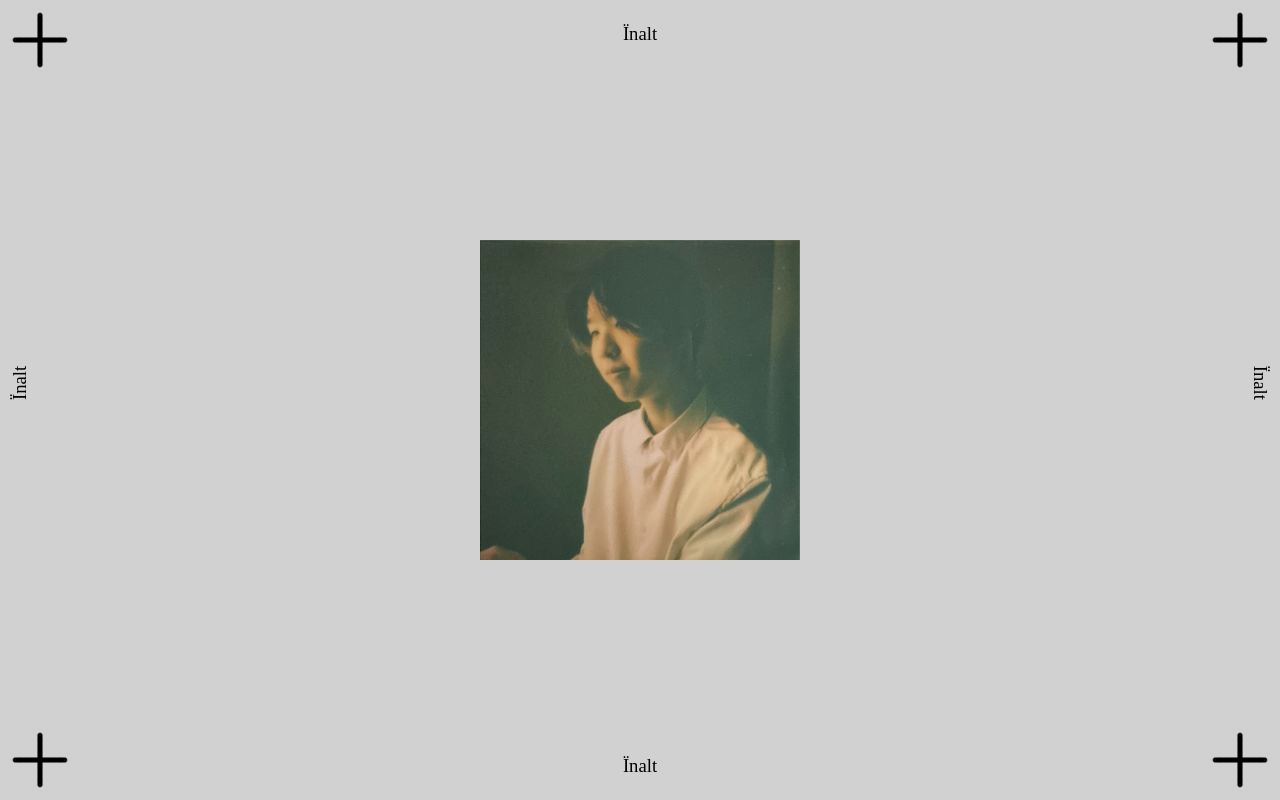
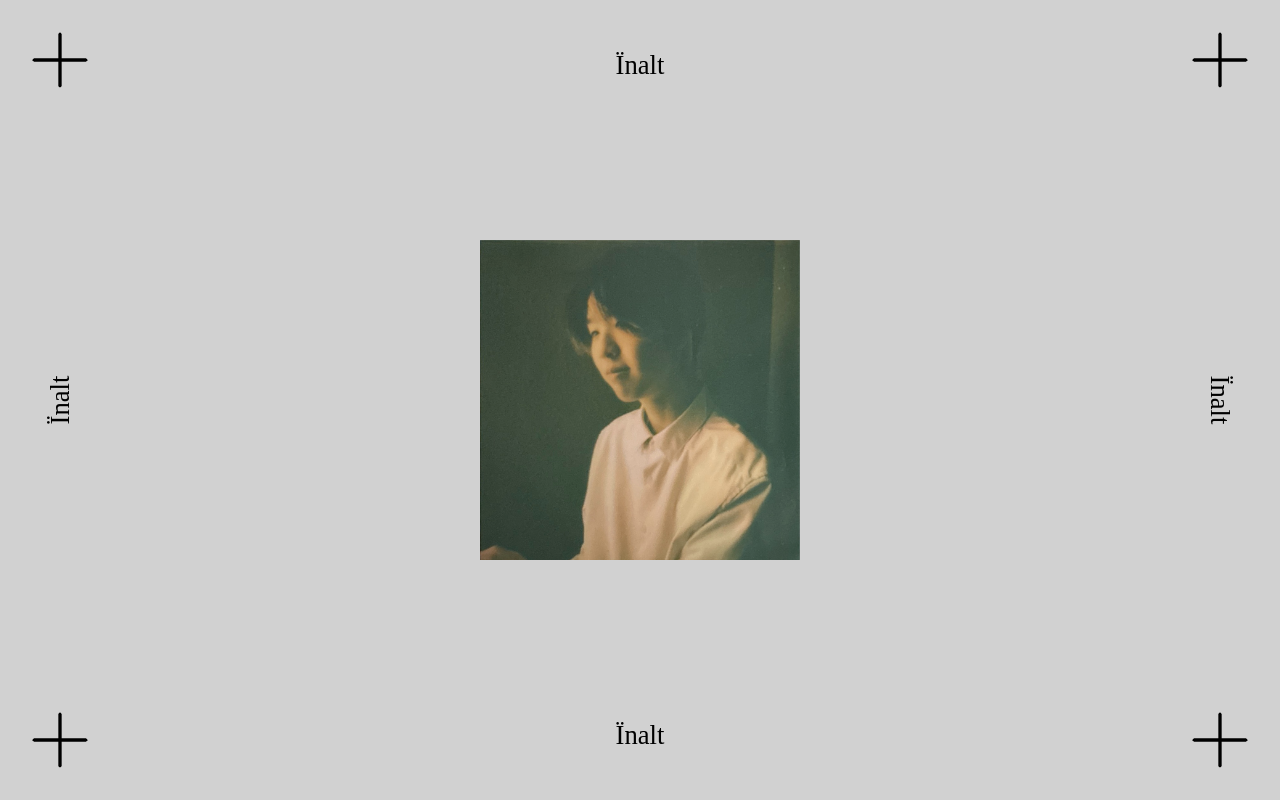
Before and after one commit to gbnam453/INALT_FE, a React (Vite) app: page / in a window 1280 px wide. Built offline with nearby package versions, Linux system fonts and the light colour scheme; a web font is replaced by a local one.

Commit message:
MenuLayout.jsx Detail

```diff
--- a/src/components/Common/MenuLayout.jsx
+++ b/src/components/Common/MenuLayout.jsx
@@ -1,5 +1,5 @@
 import React, { useState, useEffect } from 'react';
-import MenuIcon from '../../assets/images/HomeScreen/menu.png';
+import MenuIcon from '../../assets/images/HomeScreen/menu.svg';
 import { useNavigate } from 'react-router-dom';
 
 export default function MenuLayout({ text = '', type = '' }) {
@@ -16,7 +16,7 @@
 
     const baseTextStyle = {
         fontFamily: 'Pretendard-SemiBold',
-        fontSize: '14pt',
+        fontSize: '20pt',
         color: 'var(--textcolor)',
         cursor: 'pointer',
         transition: 'color .3s, transform .3s',
@@ -31,6 +31,7 @@
             transform: open ? 'rotate(0deg)' : 'rotate(45deg)',
             transition: 'transform .3s',
             zIndex: 10,
+            margin: '20px'
         };
         if (position === 'top-left') {
             st.top = '20px'; st.left = '20px';
@@ -97,14 +98,14 @@
                     <>
                         <div style={{
                             position: 'absolute',
-                            top: 'calc(env(safe-area-inset-top) + 20px)',
+                            top: 'calc(env(safe-area-inset-top) + 45px)',
                             left: '50%',
                             transform: 'translateX(-50%)',
                             ...baseTextStyle,
                         }}>{text}</div>
                         <div style={{
                             position: 'absolute',
-                            bottom: 'calc(env(safe-area-inset-bottom) + 20px)',
+                            bottom: 'calc(env(safe-area-inset-bottom) + 45px)',
                             left: '50%',
                             transform: 'translateX(-50%)',
                             ...baseTextStyle,
@@ -116,17 +117,17 @@
                 <div style={{
                     position: 'absolute',
                     top: '50%',
-                    left: '20px',
-                    transform: 'translateY(-50%) rotate(270deg)',
-                    transformOrigin: 'left center',
+                    left: '60px',
+                    transform: 'translate(-50%, -50%) rotate(270deg)',
+                    transformOrigin: 'center center',
                     ...baseTextStyle,
                 }}>{text}</div>
                 <div style={{
                     position: 'absolute',
                     top: '50%',
-                    right: '20px',
-                    transform: 'translateY(-50%) rotate(90deg)',
-                    transformOrigin: 'right center',
+                    right: '60px',
+                    transform: 'translate(50%, -50%) rotate(90deg)',
+                    transformOrigin: 'center center',
                     ...baseTextStyle,
                 }}>{text}</div>
             </div>
```
Also changed, not shown: src/assets/images/HomeScreen/menu.png (deleted), src/assets/images/HomeScreen/menu.svg (added).
